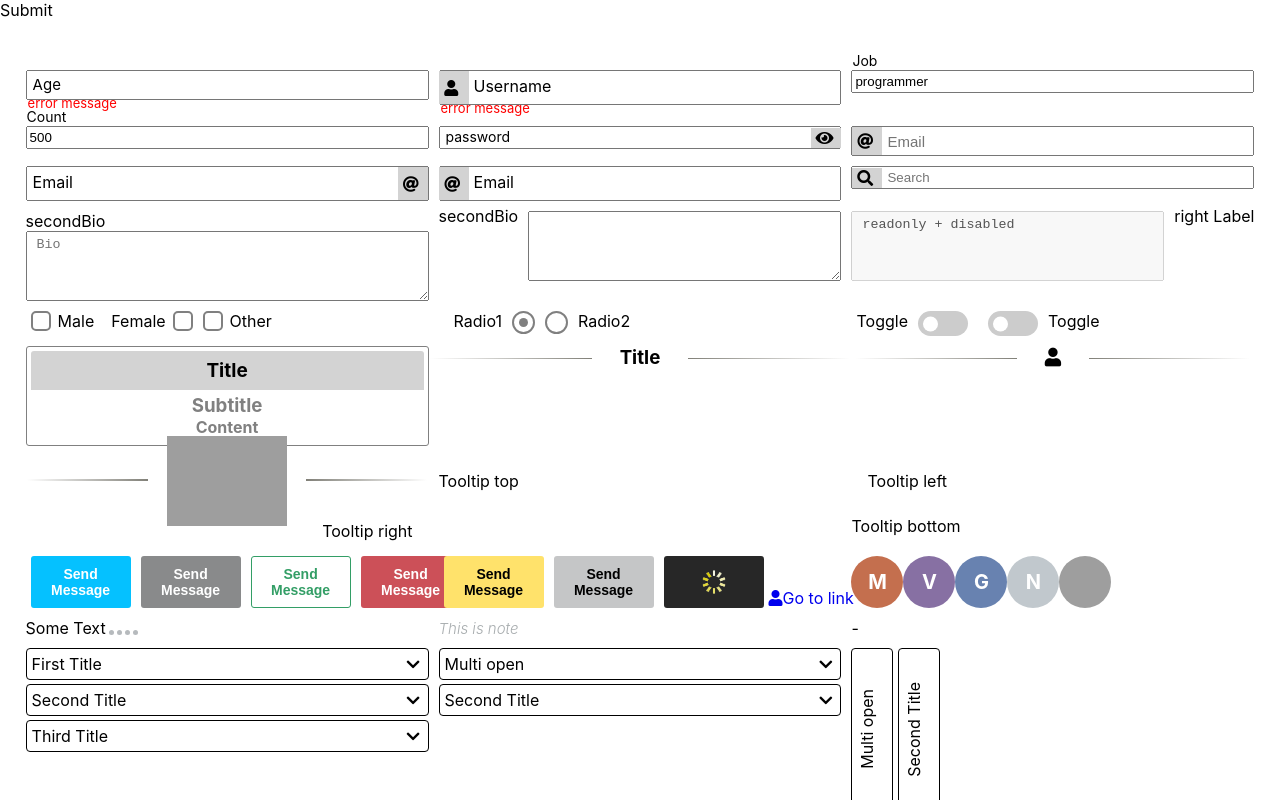
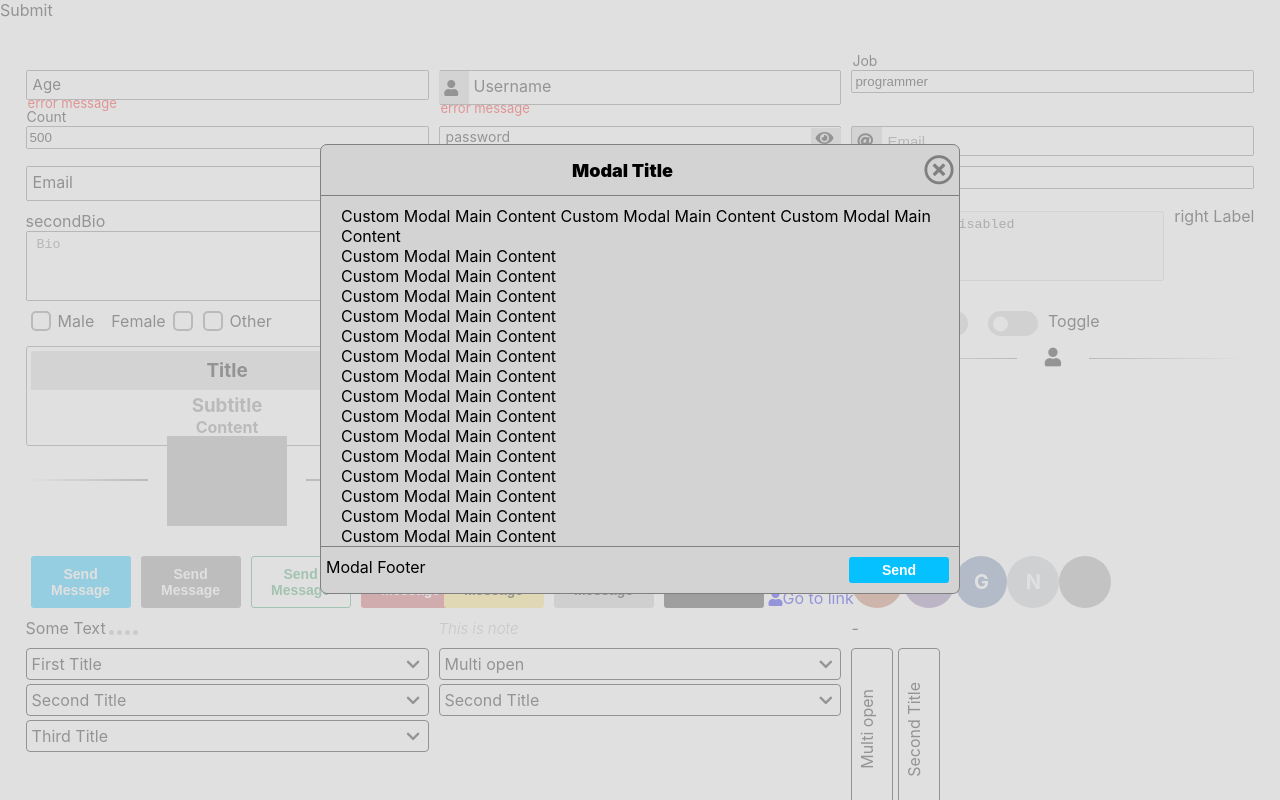
Before and after one commit to emotive44/library-components, a React (Create React App) app: page / in a window 1280 px wide. Shown: the top 800 px of the page. Built offline with nearby package versions, Linux system fonts and the light colour scheme; grey boxes are pictures that could not be loaded; the HTML template or start-up script is replaced by a standard one.

Commit message:
Modal component

```diff
--- a/src/App.tsx
+++ b/src/App.tsx
@@ -17,6 +17,7 @@ import NotFound from './components/NotFound/NotFound';
 import Accordion from './components/Accordion/Accordion';
 import Text from './components/Text/Text';
 import Notification from './components/Notification/Notification';
+import Modal from './components/Modal/Modal';
 
 
 function App() {
@@ -77,8 +78,43 @@ function App() {
   const submitHandler = () => {
     console.log(state);
   }
+
+  const ModalFooter = (
+    <div style={{display: 'flex', justifyContent: 'space-between'}}>
+      <div>Modal Footer</div>
+      <Button>Send</Button>
+    </div>
+  );
+
+  const ModalMain = (
+    <div>
+      <p>Custom Modal Main Content Custom Modal Main Content Custom Modal Main Content</p>
+      <p>Custom Modal Main Content</p>
+      <p>Custom Modal Main Content</p>
+      <p>Custom Modal Main Content</p>
+      <p>Custom Modal Main Content</p>
+      <p>Custom Modal Main Content</p>
+      <p>Custom Modal Main Content</p>
+      <p>Custom Modal Main Content</p>
+      <p>Custom Modal Main Content</p>
+      <p>Custom Modal Main Content</p>
+      <p>Custom Modal Main Content</p>
+      <p>Custom Modal Main Content</p>
+      <p>Custom Modal Main Content</p>
+      <p>Custom Modal Main Content</p>
+      <p>Custom Modal Main Content</p>
+      <p>Custom Modal Main Content</p>
+    </div>
+  );
+
   return (
     <>
+      <Modal
+        main                  = {ModalMain}
+        title                 = "Modal Title"
+        footer                = {ModalFooter}
+      />
+
       <span onClick={submitHandler}>Submit</span>
       <div className={classes.app}>
         <div>
--- /dev/null
+++ b/src/components/Modal/Modal.module.css
@@ -0,0 +1,17 @@
+.modal { display: flex; flex-direction: column; position: fixed; top: 18%; left: 50%; z-index: 30; opacity: 1; visibility: visible; min-width: 45rem; max-width: 60%; min-height: 15rem; border: 1px solid grey;  background: lightgray; border-radius: 7px; transform: translateX(-50%); transition: 1s ease-in-out; transition-property: opacity visibility; }
+  .modal .header { display: flex; font-size: 18px; text-align: center; align-items: center; justify-content: space-between; border-bottom: 1px solid gray; padding: 1rem 0.5rem; }
+  .modal .header .header-wrapper { flex: 1 1 90%; }
+  .modal .header .close i { font-size: 30px; color: gray; margin-left: 0.5rem; cursor: pointer; transition: 0.2s ease-in-out color; }
+    .modal .header .close i:hover { color: black; }
+  .modal .main { flex: 1 0 50%; padding: 1rem 2rem; min-height: 10rem; max-height: 35rem; overflow-y: auto; margin-right: 0.2rem; }
+    .modal .main::-webkit-scrollbar { width: 9px; }
+    .moda .main::-webkit-scrollbar-track { border-radius: 10px; box-shadow: inset 0 0 5px grey; margin: 0 30px; }
+    .modal .main::-webkit-scrollbar-thumb { border-radius: 10px; background: grey; }
+  .modal .footer { border-top: 1px solid gray; padding: 1rem 0.5rem; }
+  .overlay {background: lightgray; opacity: 0.7; visibility: visible; position: fixed; left: 0; top: 0; right: 0; bottom: 0; z-index: 29; transition: 1s ease-in-out; transition-property: opacity visibility; }
+  .modal.closed { opacity: 0; visibility: hidden; }
+    .modal.closed + .overlay { opacity: 0; visibility: hidden; }
+
+@media (max-width: 800px) {
+  .modal { min-width: 95%; top: 5%; }
+}
--- /dev/null
+++ b/src/components/Modal/Modal.tsx
@@ -0,0 +1,54 @@
+import React, { FC, ReactElement, useState } from 'react';
+import classes from './Modal.module.css';
+import Text from '../Text/Text';
+
+
+interface ModalProps {
+  title       :  string,
+  main        :  ReactElement,
+  footer      ?: ReactElement,
+}
+
+const Modal:FC<ModalProps> = ({
+  title,
+  main,
+  footer,
+}) => {
+  const [modalClasses, setModalClasses] = useState([classes.modal]);
+
+  const closeModal = () => {
+    setModalClasses(prev => [
+      ...prev,
+      classes.closed
+    ]);
+  }
+
+  return (
+    <>
+      <section className={modalClasses.join(' ')}>
+      <header className={classes.header}>
+        <div className={classes['header-wrapper']}>
+          <Text fontWeight="900"> {title} </Text>
+        </div>
+        <span
+          onClick         = {closeModal}
+          className       = {classes.close}
+        >
+          <i className='far fa-times-circle' />
+        </span>
+      </header>
+
+      <main className={classes.main}> {main} </main>
+
+      <footer className={classes.footer}> {footer} </footer>
+
+      </section>
+      <div
+        onClick           = {closeModal}
+        className         = {classes.overlay}
+      />
+    </>
+  )
+}
+
+export default Modal;
```
